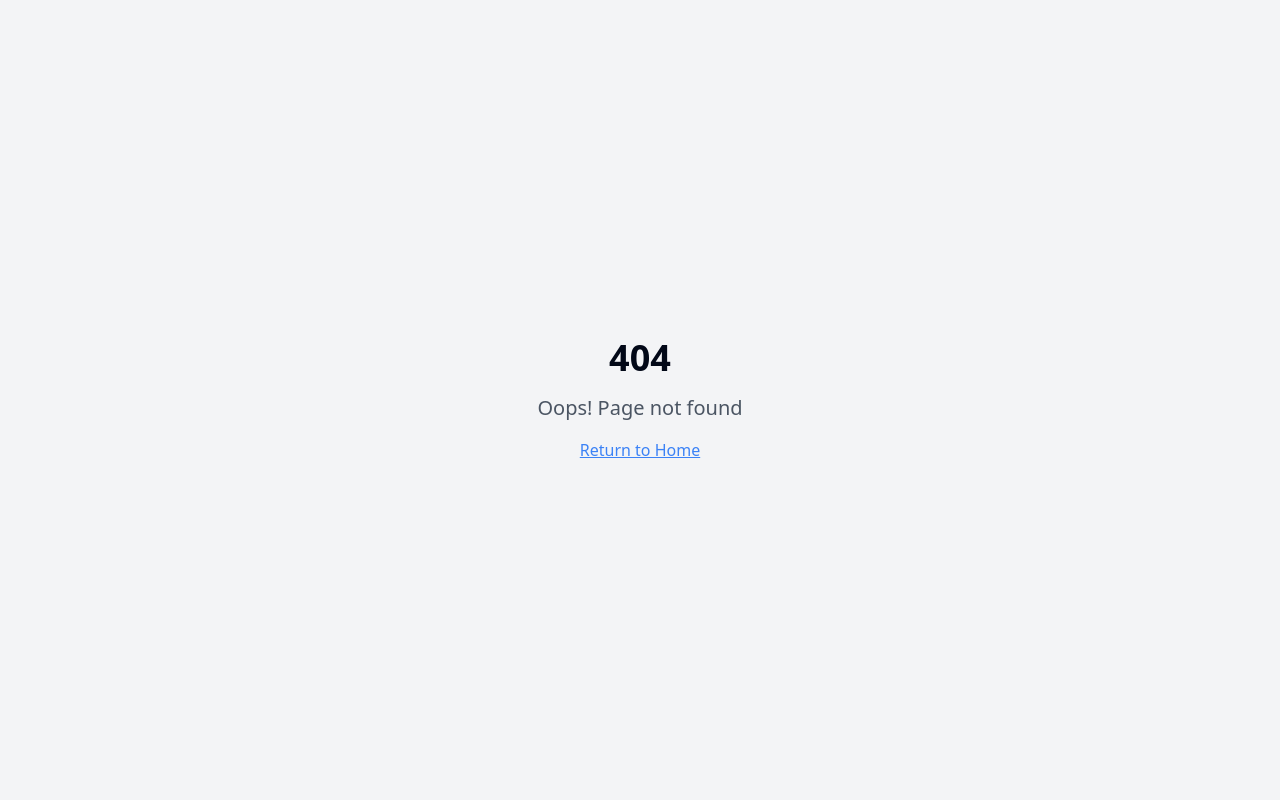
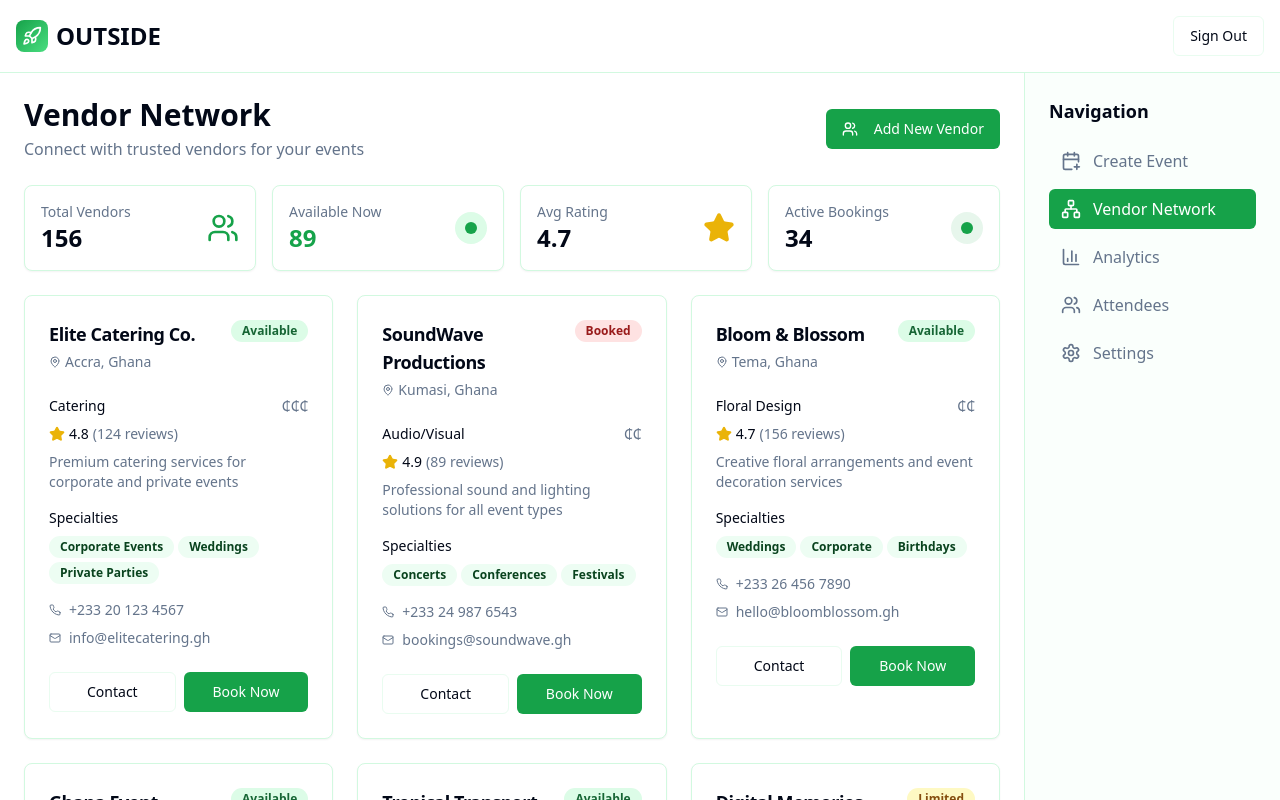
Before and after one commit to pinaflo/eventease-orchestra-platform, a React (Vite) app: page /dashboard/vendor-network in a window 1280 px wide. Before the commit this address had no page. Shown: the top 800 px of the page. Built offline with nearby package versions, Linux system fonts and the light colour scheme.

Commit message:
Add vendor network page
Created a new page within the vendor network section.

```diff
--- a/src/App.tsx
+++ b/src/App.tsx
@@ -14,6 +14,7 @@ import EventReview from "./pages/EventReview";
 import EventPricing from "./pages/EventPricing";
 import EventHost from "./pages/EventHost";
 import EventAgenda from "./pages/EventAgenda";
+import VendorNetwork from "./pages/VendorNetwork";
 
 const queryClient = new QueryClient();
 
@@ -28,6 +29,7 @@ const App = () => (
           <Route path="/dashboard" element={<DashboardLayout />}>
             <Route index element={<DashboardHome />} />
             <Route path="create-event" element={<CreateEvent />} />
+            <Route path="vendor-network" element={<VendorNetwork />} />
             <Route path="event-pricing" element={<EventPricing />} />
             <Route path="event-host" element={<EventHost />} />
             <Route path="event-agenda" element={<EventAgenda />} />
--- a/src/components/DashboardLayout.tsx
+++ b/src/components/DashboardLayout.tsx
@@ -1,11 +1,12 @@
 import { Outlet } from "react-router-dom";
 import { Button } from "@/components/ui/button";
-import { Rocket, CalendarPlus, BarChart3, Users, Settings } from "lucide-react";
+import { Rocket, CalendarPlus, BarChart3, Users, Settings, Network } from "lucide-react";
 import { NavLink } from "react-router-dom";
 
 const DashboardLayout = () => {
   const navItems = [
     { icon: CalendarPlus, label: "Create Event", path: "/dashboard/create-event" },
+    { icon: Network, label: "Vendor Network", path: "/dashboard/vendor-network" },
     { icon: BarChart3, label: "Analytics", path: "/dashboard/analytics" },
     { icon: Users, label: "Attendees", path: "/dashboard/attendees" },
     { icon: Settings, label: "Settings", path: "/dashboard/settings" },
--- /dev/null
+++ b/src/pages/VendorNetwork.tsx
@@ -0,0 +1,245 @@
+import { Card, CardContent, CardDescription, CardHeader, CardTitle } from "@/components/ui/card";
+import { Button } from "@/components/ui/button";
+import { Badge } from "@/components/ui/badge";
+import { Star, MapPin, Phone, Mail, Users } from "lucide-react";
+
+const VendorNetwork = () => {
+  const vendors = [
+    {
+      id: 1,
+      name: "Elite Catering Co.",
+      service: "Catering",
+      rating: 4.8,
+      reviews: 124,
+      location: "Accra, Ghana",
+      pricing: "₵₵₵",
+      availability: "Available",
+      phone: "+233 20 123 4567",
+      email: "info@elitecatering.gh",
+      description: "Premium catering services for corporate and private events",
+      specialties: ["Corporate Events", "Weddings", "Private Parties"]
+    },
+    {
+      id: 2,
+      name: "SoundWave Productions",
+      service: "Audio/Visual",
+      rating: 4.9,
+      reviews: 89,
+      location: "Kumasi, Ghana",
+      pricing: "₵₵",
+      availability: "Booked",
+      phone: "+233 24 987 6543",
+      email: "bookings@soundwave.gh",
+      description: "Professional sound and lighting solutions for all event types",
+      specialties: ["Concerts", "Conferences", "Festivals"]
+    },
+    {
+      id: 3,
+      name: "Bloom & Blossom",
+      service: "Floral Design",
+      rating: 4.7,
+      reviews: 156,
+      location: "Tema, Ghana",
+      pricing: "₵₵",
+      availability: "Available",
+      phone: "+233 26 456 7890",
+      email: "hello@bloomblossom.gh",
+      description: "Creative floral arrangements and event decoration services",
+      specialties: ["Weddings", "Corporate", "Birthdays"]
+    },
+    {
+      id: 4,
+      name: "Ghana Event Security",
+      service: "Security",
+      rating: 4.6,
+      reviews: 203,
+      location: "Accra, Ghana",
+      pricing: "₵₵₵",
+      availability: "Available",
+      phone: "+233 30 234 5678",
+      email: "security@ghaevents.gh",
+      description: "Professional security services for events of all sizes",
+      specialties: ["VIP Protection", "Crowd Control", "Event Monitoring"]
+    },
+    {
+      id: 5,
+      name: "Tropical Transport",
+      service: "Transportation",
+      rating: 4.5,
+      reviews: 78,
+      location: "Takoradi, Ghana",
+      pricing: "₵₵",
+      availability: "Available",
+      phone: "+233 31 345 6789",
+      email: "fleet@tropicaltransport.gh",
+      description: "Luxury transportation and shuttle services for events",
+      specialties: ["Luxury Cars", "Buses", "Wedding Cars"]
+    },
+    {
+      id: 6,
+      name: "Digital Memories",
+      service: "Photography",
+      rating: 4.9,
+      reviews: 167,
+      location: "Cape Coast, Ghana",
+      pricing: "₵₵₵",
+      availability: "Limited",
+      phone: "+233 33 567 8901",
+      email: "capture@digitalmemories.gh",
+      description: "Professional photography and videography for special moments",
+      specialties: ["Weddings", "Corporate Events", "Portraits"]
+    }
+  ];
+
+  const getAvailabilityColor = (availability: string) => {
+    switch (availability) {
+      case "Available":
+        return "bg-green-100 text-green-800 dark:bg-green-900 dark:text-green-300";
+      case "Limited":
+        return "bg-yellow-100 text-yellow-800 dark:bg-yellow-900 dark:text-yellow-300";
+      case "Booked":
+        return "bg-red-100 text-red-800 dark:bg-red-900 dark:text-red-300";
+      default:
+        return "bg-gray-100 text-gray-800 dark:bg-gray-900 dark:text-gray-300";
+    }
+  };
+
+  return (
+    <div className="space-y-6">
+      {/* Header */}
+      <div className="flex items-center justify-between">
+        <div>
+          <h1 className="text-3xl font-bold text-foreground">Vendor Network</h1>
+          <p className="text-muted-foreground mt-1">
+            Connect with trusted vendors for your events
+          </p>
+        </div>
+        <Button>
+          <Users className="w-4 h-4 mr-2" />
+          Add New Vendor
+        </Button>
+      </div>
+
+      {/* Stats */}
+      <div className="grid grid-cols-1 md:grid-cols-4 gap-4">
+        <Card>
+          <CardContent className="p-4">
+            <div className="flex items-center justify-between">
+              <div>
+                <p className="text-sm text-muted-foreground">Total Vendors</p>
+                <p className="text-2xl font-bold text-foreground">156</p>
+              </div>
+              <Users className="w-8 h-8 text-primary" />
+            </div>
+          </CardContent>
+        </Card>
+        <Card>
+          <CardContent className="p-4">
+            <div className="flex items-center justify-between">
+              <div>
+                <p className="text-sm text-muted-foreground">Available Now</p>
+                <p className="text-2xl font-bold text-green-600">89</p>
+              </div>
+              <div className="w-8 h-8 bg-green-100 rounded-full flex items-center justify-center">
+                <div className="w-3 h-3 bg-green-600 rounded-full"></div>
+              </div>
+            </div>
+          </CardContent>
+        </Card>
+        <Card>
+          <CardContent className="p-4">
+            <div className="flex items-center justify-between">
+              <div>
+                <p className="text-sm text-muted-foreground">Avg Rating</p>
+                <p className="text-2xl font-bold text-foreground">4.7</p>
+              </div>
+              <Star className="w-8 h-8 text-yellow-500 fill-yellow-500" />
+            </div>
+          </CardContent>
+        </Card>
+        <Card>
+          <CardContent className="p-4">
+            <div className="flex items-center justify-between">
+              <div>
+                <p className="text-sm text-muted-foreground">Active Bookings</p>
+                <p className="text-2xl font-bold text-foreground">34</p>
+              </div>
+              <div className="w-8 h-8 bg-primary/10 rounded-full flex items-center justify-center">
+                <div className="w-3 h-3 bg-primary rounded-full"></div>
+              </div>
+            </div>
+          </CardContent>
+        </Card>
+      </div>
+
+      {/* Vendor Grid */}
+      <div className="grid grid-cols-1 md:grid-cols-2 lg:grid-cols-3 gap-6">
+        {vendors.map((vendor) => (
+          <Card key={vendor.id} className="hover:shadow-lg transition-shadow">
+            <CardHeader>
+              <div className="flex items-start justify-between">
+                <div>
+                  <CardTitle className="text-lg">{vendor.name}</CardTitle>
+                  <CardDescription className="flex items-center gap-1 mt-1">
+                    <MapPin className="w-3 h-3" />
+                    {vendor.location}
+                  </CardDescription>
+                </div>
+                <Badge className={getAvailabilityColor(vendor.availability)}>
+                  {vendor.availability}
+                </Badge>
+              </div>
+            </CardHeader>
+            <CardContent className="space-y-4">
+              <div>
+                <div className="flex items-center justify-between mb-2">
+                  <span className="text-sm font-medium text-foreground">{vendor.service}</span>
+                  <span className="text-sm text-muted-foreground">{vendor.pricing}</span>
+                </div>
+                <div className="flex items-center gap-1 mb-2">
+                  <Star className="w-4 h-4 text-yellow-500 fill-yellow-500" />
+                  <span className="text-sm font-medium">{vendor.rating}</span>
+                  <span className="text-sm text-muted-foreground">({vendor.reviews} reviews)</span>
+                </div>
+                <p className="text-sm text-muted-foreground">{vendor.description}</p>
+              </div>
+
+              <div>
+                <p className="text-sm font-medium text-foreground mb-2">Specialties</p>
+                <div className="flex flex-wrap gap-1">
+                  {vendor.specialties.map((specialty, index) => (
+                    <Badge key={index} variant="secondary" className="text-xs">
+                      {specialty}
+                    </Badge>
+                  ))}
+                </div>
+              </div>
+
+              <div className="flex flex-col gap-2">
+                <div className="flex items-center gap-2 text-sm text-muted-foreground">
+                  <Phone className="w-3 h-3" />
+                  {vendor.phone}
+                </div>
+                <div className="flex items-center gap-2 text-sm text-muted-foreground">
+                  <Mail className="w-3 h-3" />
+                  {vendor.email}
+                </div>
+              </div>
+
+              <div className="flex gap-2 pt-2">
+                <Button variant="outline" className="flex-1">
+                  Contact
+                </Button>
+                <Button className="flex-1">
+                  Book Now
+                </Button>
+              </div>
+            </CardContent>
+          </Card>
+        ))}
+      </div>
+    </div>
+  );
+};
+
+export default VendorNetwork;
```
